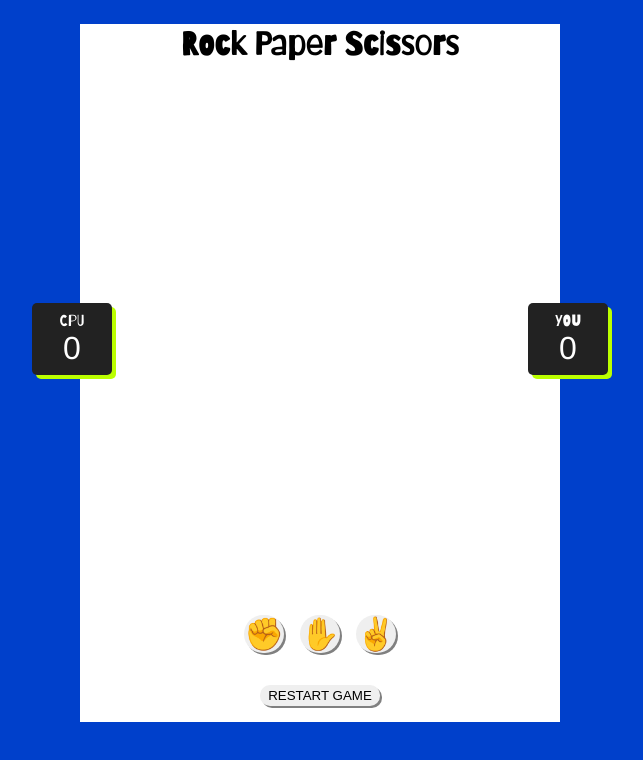
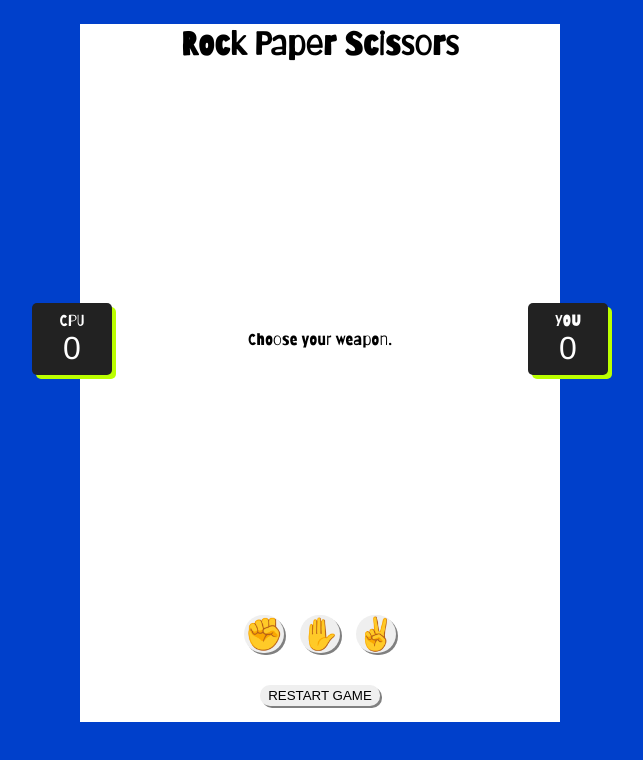
Before and after one commit to manonsfoto/Project_Rock_Paper_Scissors, a React (Vite) app: page / in a window 1280 px wide. Shown: the top 760 px of the page, without its empty margins (320-963 px from the left). Built offline with nearby package versions, Linux system fonts and the light colour scheme.

Commit message:
finished

```diff
--- a/src/components/result/Result.tsx
+++ b/src/components/result/Result.tsx
@@ -57,7 +57,7 @@ const Result: React.FC<Props> = ({ inputYou, inputCPU, result, setResult }) => {
       }
     };
     const newResult: string | undefined = getResult();
-    setResult(() => (newResult ? newResult : ""));
+    setResult(() => (newResult ? newResult : "Choose your weapon."));
   }, [inputYou, inputCPU, setResult]);
 
   const displayImg = (whichInput: "" | TInput) => {
```
